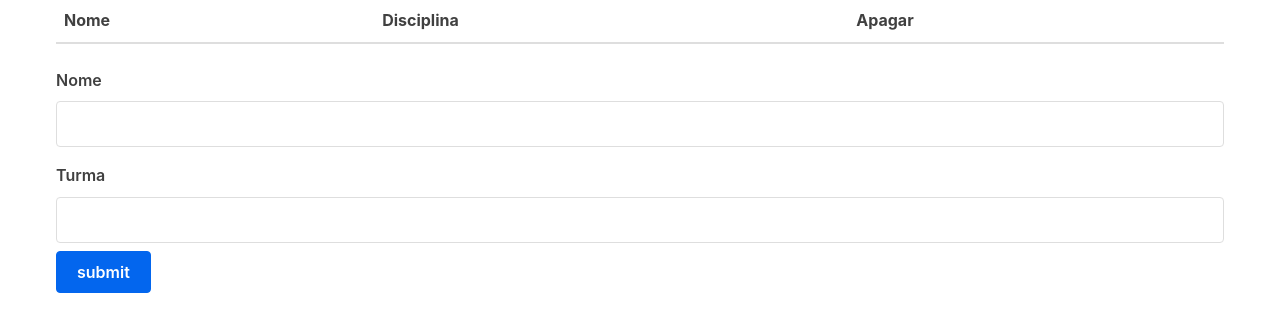
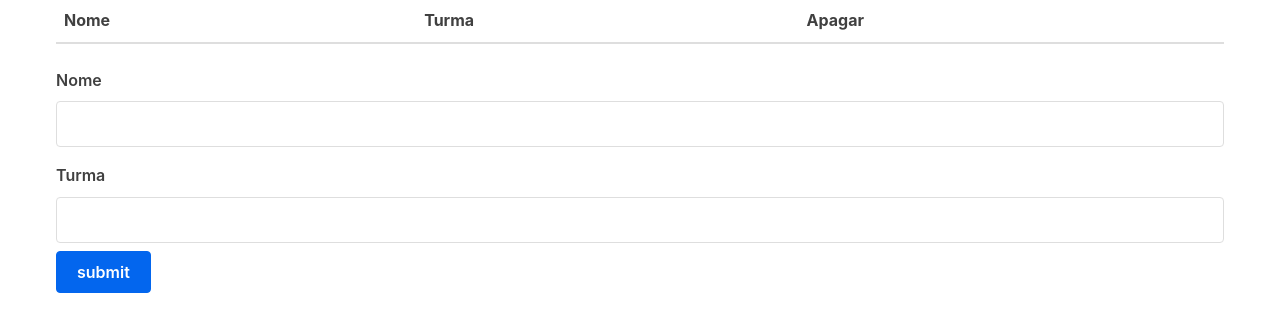
Before and after one commit to Saulot-dev/FrontEnd-2, a React (Create React App) app: page / in a window 1280 px wide. Shown: the top 332 px of the page. Built offline with nearby package versions, Linux system fonts and the light colour scheme.

Commit message:
Update Table.js

```diff
--- a/src/Table.js
+++ b/src/Table.js
@@ -8,7 +8,7 @@ const TableHeader = () =>{
                     Nome
                 </th>
                 <th>
-                    Disciplina
+                    Turma
                 </th>
                 <th>
                     Apagar
```
